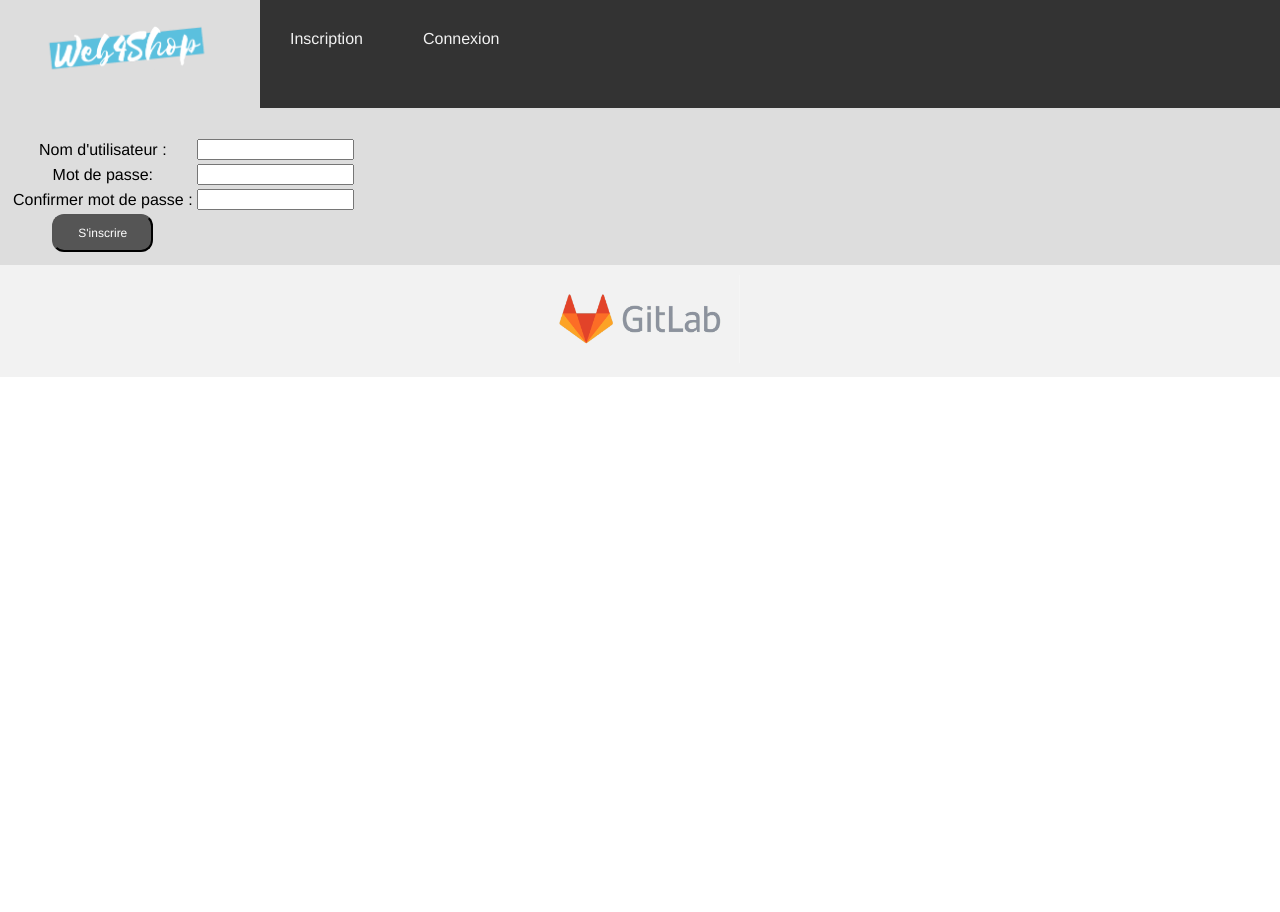
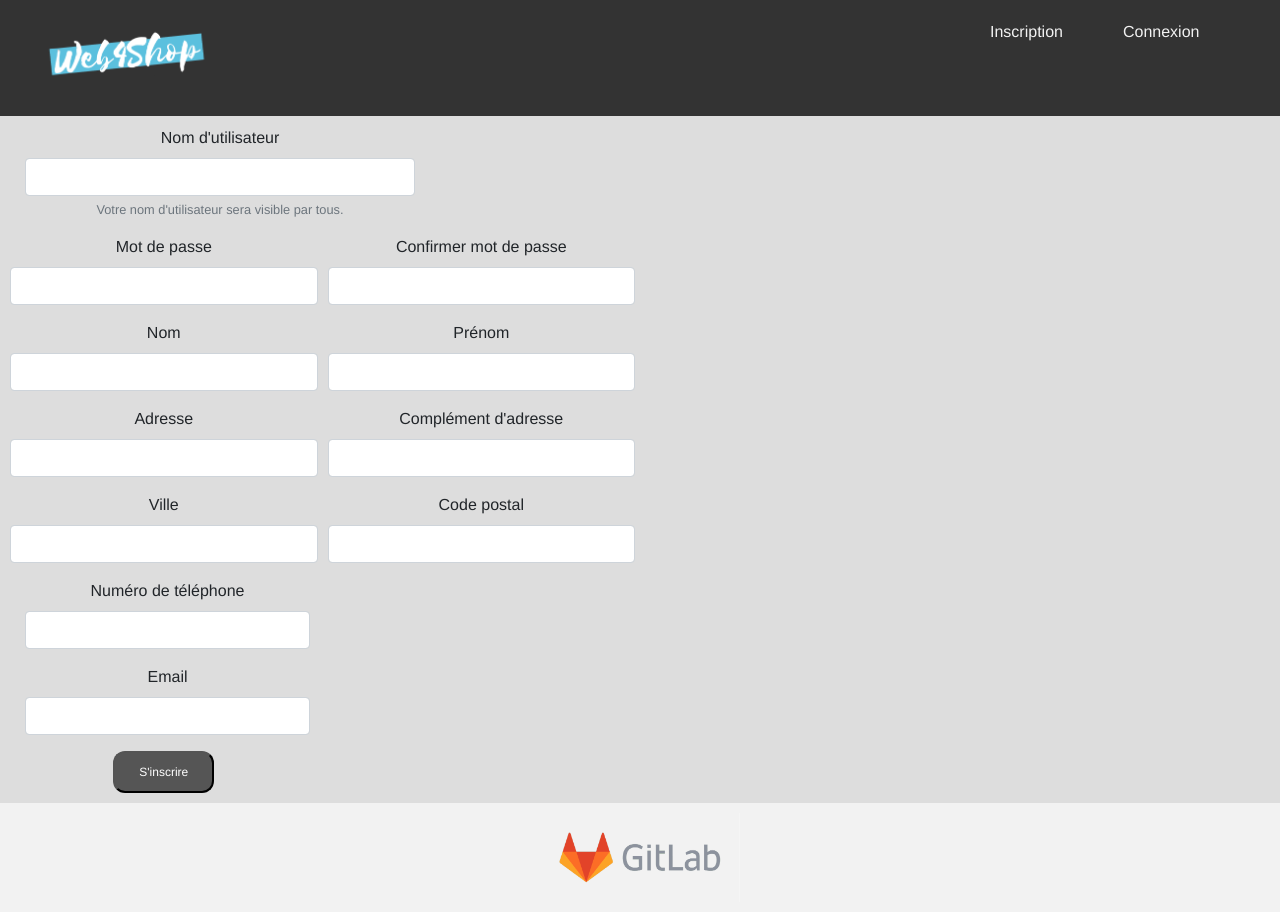
Before and after one commit to pipoujupiter/e-commerce-, a PHP site: page /index.php?action=inscription in a window 1280 px wide. Before the commit the page ends 377 px from the top, so only its background shows below. Run offline with PHP 8.4, Linux system fonts and the light colour scheme; the visitor is signed in with stand-in values (Sample User, id 1).

Commit message:
CSS form de l'inscription + connexion et rectification de la cohérence dans les tables logins et customers on a bien customer.id=logins.customer_id

```diff
--- a/Contenu/style.css
+++ b/Contenu/style.css
@@ -1,29 +1,27 @@
 * {
-    box-sizing: border-box;
+    /* box-sizing: border-box; */
     font-family: Helvetica;
 
   }
 
   body {
     margin: 0;
-    text-align: center ;
+    text-align: justify ;
   }
 
   /*Style barre de navigation */
   .topnav {
     overflow: hidden;
     background-color: #333;
-    text-align: center;
-    width: 100%;
   }
 
 
   .topnav a {
-    float: left;
+    float:left;
     display: block;
     color: #f2f2f2;
     text-align: center;
-    padding: 14px 30px;
+    padding: 20px 15px;
     text-decoration: none;
   }
 
@@ -31,12 +29,6 @@
   .topnav a:hover {
     background-color: #ddd;
     color: black;
-  }
-
-
-
-  .gitimg{
-    max-width: 100px;
   }
 
   /* Style du contenu */
@@ -52,7 +44,11 @@
     background-color:#f2f2f2;
     padding: 10px;
     width: 100%;
+    text-align: center;
 
+  }
+  .gitimg{
+    max-width: 100px;
   }
 
 /*Images*/
@@ -103,6 +99,10 @@ div.polaroid {
     box-shadow: 0 12px 16px 0 rgba(0,0,0,0.24), 0 17px 50px 0 rgba(0,0,0,0.19)
   }
 
+.infoperso{
+  text-align: left;
+}
+
 /* Espace commentaire */
 /* Style de la partie gauche navigation utilisateur*/
 .infoUtilisateur {
--- a/Controleur/controleurInscription.php
+++ b/Controleur/controleurInscription.php
@@ -20,7 +20,10 @@ class ControleurInscription {
        return $this->inscription->checkAvaibility($pseudo);
     }
 
-    public function ctrlRegister($pseudo,$hashMdp){
-        $this->inscription->register($pseudo,$hashMdp);
+    public function ctrlRegister($nomuser,$prenomuser,
+    $adresse,$compladresse,$ville,$codepostal,$telephone,$email,$pseudo,$hashMdpInscription){
+        $this->inscription->register($nomuser,$prenomuser,
+        $adresse,$compladresse,$ville,$codepostal,$telephone,$email,$pseudo,$hashMdpInscription);
     }
+
 }
--- a/Controleur/routeur.php
+++ b/Controleur/routeur.php
@@ -91,8 +91,23 @@ class Routeur {
 
                     if($this->ctrlInscription->ctrlCheckAvaibility($pseudo)){
                       $hashMdpInscription=sha1($this->getParametre($_POST,'mdpInscription'));
-                      $this->ctrlInscription->ctrlRegister($pseudo,$hashMdpInscription);
-                      $_SESSION['logged']=true; //Une fois enregistré on connecte l'utilisateur
+
+                      //Remplir les infos personnelles de l'utilisateur
+                      $nomuser=$this->getParametre($_POST,'surname');
+                      $prenomuser=$this->getParametre($_POST,'forname');
+                      $adresse=$this->getParametre($_POST,'add1');
+                      $compladresse=$this->getParametre($_POST,'add2');
+                      $ville=$this->getParametre($_POST,'add3');
+                      $codepostal=$this->getParametre($_POST,'postcode');
+                      $telephone=$this->getParametre($_POST,'phone');
+                      $email=$this->getParametre($_POST,'email');
+
+                      $this->ctrlInscription->ctrlRegister($nomuser,$prenomuser,
+                      $adresse,$compladresse,$ville,$codepostal,$telephone,$email,$pseudo,$hashMdpInscription);
+
+
+                      //Une fois enregistré on connecte l'utilisateur
+                      $_SESSION['logged']=true;
                       $_SESSION['pseudo']=$pseudo;
                       header('Location:index.php');
                     }
--- a/Modele/inscription.php
+++ b/Modele/inscription.php
@@ -11,9 +11,28 @@ class Inscription extends Modele {
         return ($resultat->RowCount()==0);
     }
 
-    //Insère le nouvel utilisateur dans la table logins
-    public function register($pseudo,$hashMdp){
-        $sql='INSERT INTO logins VALUES (NULL,"1",?,?)';
-        $this->executerRequete($sql,array($pseudo,$hashMdp));
+    //Insère le nouvel utilisateur dans la table logins et customers
+    public function register($nomuser,$prenomuser,
+    $adresse,$compladresse,$ville,$codepostal,$telephone,$email,$pseudo,$hashMdp){
+        $sql='INSERT INTO customers VALUES (NULL,?,?,?,?,?,?,?,?,"1")';
+        $this->executerRequete($sql,array($nomuser,$prenomuser,
+        $adresse,$compladresse,$ville,$codepostal,$telephone,$email));
+
+        $customer=$this->getIdCustomers($email);
+        $customerId=$customer['id'];
+
+        $sql1="INSERT INTO logins VALUES (NULL,$customerId,?,?)";
+        $this->executerRequete($sql1,array($pseudo,$hashMdp));
+
     }
+
+    //Renvoie le bon identifiant de id_customers
+    public function getIdCustomers($email){
+        $sql='SELECT id FROM customers WHERE email=?';
+        $customerId=$this->executerRequete($sql,array($email));
+        return $customerId->fetch();
+    }
+
+
+
 }
--- a/Vue/gabarit.php
+++ b/Vue/gabarit.php
@@ -1,20 +1,26 @@
 
 <!doctype html>
-<html lang="fr">
+<html>
   <head>
 
 
     <title><?=$titre?></title>
-    <meta charset="utf-8">
-    <!-- <meta name="viewport" content="width=device-width, initial-scale=1">
-    <link href="https://cdn.jsdelivr.net/npm/bootstrap@5.0.2/dist/css/bootstrap.min.css" rel="stylesheet" integrity="sha384-EVSTQN3/azprG1Anm3QDgpJLIm9Nao0Yz1ztcQTwFspd3yD65VohhpuuCOmLASjC" crossorigin="anonymous"> -->
+    <link rel="stylesheet" href="https://maxcdn.bootstrapcdn.com/bootstrap/4.0.0/css/bootstrap.min.css"
+    integrity="sha384-Gn5384xqQ1aoWXA+058RXPxPg6fy4IWvTNh0E263XmFcJlSAwiGgFAW/dAiS6JXm" crossorigin="anonymous">
+
     <link rel="stylesheet" href="Contenu/style.css">
   </head>
 
 
     <header>
+
       <div class="topnav">
-        <a href="index.php"><img class="logo" src="Contenu/images/logo.png"/></a>
+      <div class="container-fluid">
+        <div class="row">
+          <div class="col-9">
+            <a href="index.php"><img class="logo" src="Contenu/images/logo.png"/></a>
+          </div>
+
         <?php
 
             if(!isset($_SESSION['logged'])){
@@ -22,25 +28,27 @@
             }
 
             if($_SESSION['logged']){
-              echo ("<a href= \"index.php?action=inscription\">");
-              echo ("<p>Déconnexion</p></a>");
-              echo("<a href=\"index.php?action=profil\">");
-              echo ("<p>Utilisateur : $_SESSION[pseudo]</p></a>");
+              echo ("<div class='col-sm-auto'><a href= \"index.php?action=inscription\">");
+              echo ("<p>Déconnexion</p></a></div>");
+              echo("<div class='col-sm-auto'><a href=\"index.php?action=profil\">");
+              echo ("<p>Utilisateur : $_SESSION[pseudo]</p></a></div>");
             }
 
             else{
-              echo ("<a href= \"index.php?action=inscription\">");
-              echo ("<p>Inscription</p></a>");
-              echo ("<a href= \"index.php?action=connexion\">");
-              echo ("<p>Connexion</p></a>");
+              echo ("<div class='col-sm-auto'><a href= \"index.php?action=inscription\">");
+              echo ("<p>Inscription</p></a></div>");
+              echo ("<div class='col-sm-auto'><a href= \"index.php?action=connexion\">");
+              echo ("<p>Connexion</p></a></div>");
             }
           ?>
+      </div>
+      </div>
       </div>
     </header>
 
 
   <body>
-    <div class="container-fluid content">
+    <div class="content">
       <?=$contenu?>
     </div>
   </body>
--- a/Vue/vueInscription.php
+++ b/Vue/vueInscription.php
@@ -1,10 +1,72 @@
 <?php $this->titre='Inscription' ?>
 
+
 <form action="index.php?action=inscription" method="POST">
-    <table>
-        <tr><td>Nom d'utilisateur :</td><td><input type="text" name="pseudoInscription" required ></td></tr>
-        <tr><td>Mot de passe:</td><td><input type="password" name="mdpInscription" required></td></tr>
-        <tr><td>Confirmer mot de passe :</td><td><input type="password" name="confirmerMdpInscription" required></td></tr>
-        <br/>
-        <tr><td><input class="button" type="submit" name="validerInscription" value="S'inscrire" >
-    </table>
+
+        <div class="form-group col-sm-4">
+            <label for="pseudoInscription">Nom d'utilisateur </label>
+            <input type="text" name="pseudoInscription" class="form-control"
+            id="pseudoInscription" aria-describedby="pseudoHelp" required>
+            <small id="pseudoHelp" class="form-text text-muted">Votre nom d'utilisateur sera visible par tous.</small>
+        </div>
+        <div class="form-row">
+            <div class="form-group col-md-3">
+                <label for="mdpInscription">Mot de passe </label>
+                <input type="password" name="mdpInscription" class="form-control" id="mdpInscription" required>
+            </div>
+            <div class="form-group col-md-3">
+                <label for="confirmerMdpInscription">Confirmer mot de passe </label>
+                <input name="confirmerMdpInscription" type="password" class="form-control" id="confirmerMdpInscription" required>
+            </div>
+        </div>
+
+        <!-- Informations personnelles de l'utilisateur -->
+        <div class="form-row">
+            <div class="form-group col-3">
+                <label for="surname">Nom </label>
+                <input type="text" name="surname" class="form-control" id="surname" required>
+            </div>
+            <div class="form-group col-md-3">
+                <label for="forname">Prénom </label>
+                <input name="forname" type="text" class="form-control" id="forname" required>
+            </div>
+        </div>
+        <div class="form-row">
+            <div class="form-group col-md-3">
+                <label for="add1">Adresse</label>
+                <input type="text" name="add1" class="form-control" id="add1" required>
+            </div>
+            <div class="form-group col-md-3">
+                <label for="add2">Complément d'adresse</label>
+                <input name="add2" type="text" class="form-control" id="add2">
+            </div>
+        </div>
+        <div class="form-row">
+            <div class="form-group col-md-3">
+                <label for="add3">Ville </label>
+                <input type="text" name="add3" class="form-control" id="add3" required>
+            </div>
+            <div class="form-group col-md-3">
+                <label for="postcode">Code postal</label>
+                <input name="postcode" type="number" class="form-control" id="postcode" required>
+            </div>
+        </div>
+
+        <div class="form-group col-sm-3">
+            <label for="phone">Numéro de téléphone </label>
+            <input type="number" name="phone" class="form-control" id="phone"  required>
+        </div>
+        <div class="form-group col-sm-3">
+            <label for="email">Email </label>
+            <input type="email" name="email" class="form-control" id="email"  required>
+        </div>
+
+        <div class="form-row">
+            <div class="col-md-3">
+                <input class="button" type="submit" name="validerInscription" value="S'inscrire">
+            </div>
+        </div>
+
+
+
+</form>
```
Also changed, not shown: Vue/vueConnexion.php (+17 -6 lines), README.txt.
